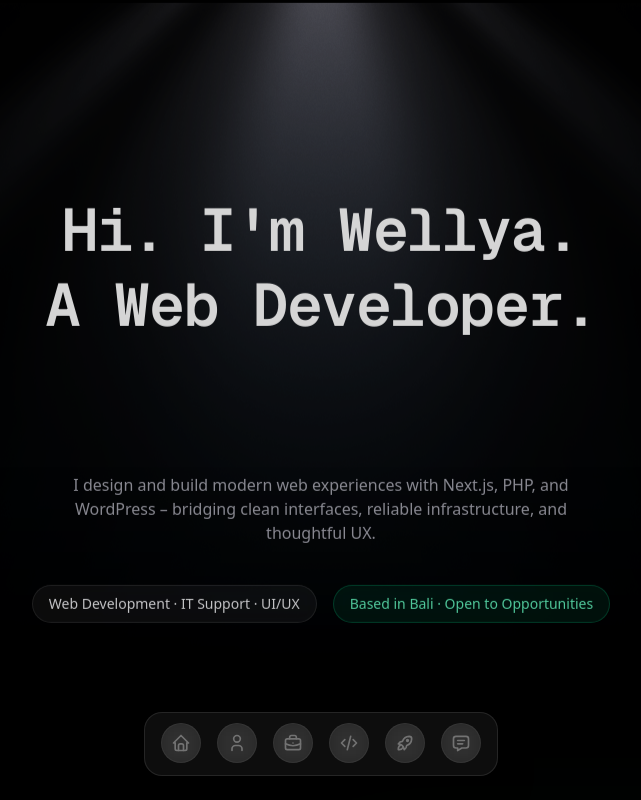
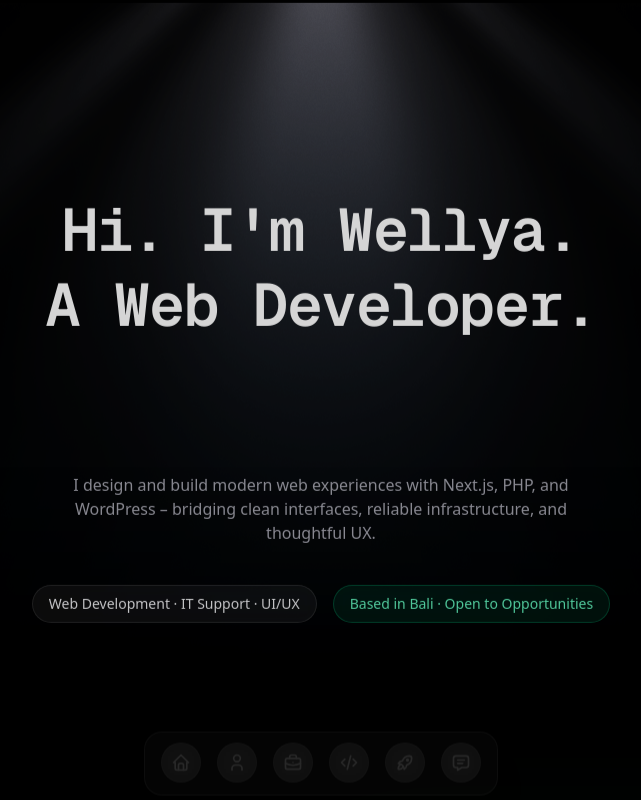
Before and after one commit to WellyaKardika/project-portofolio, a Next.js app: page / in a window 1280 px wide. Shown: the top 800 px of the page, without its empty margins (319-960 px from the left). Built offline with nearby package versions, Linux system fonts and the light colour scheme; a web font is replaced by a local one.

Commit message:
add fade-in on floating-dock

```diff
--- a/src/app/globals.css
+++ b/src/app/globals.css
@@ -117,10 +117,12 @@
   * {
     @apply border-border outline-ring/50;
   }
+
   body {
     @apply bg-background text-foreground;
   }
 }
+
 html {
   scroll-behavior: smooth;
 }
@@ -131,6 +133,7 @@
     opacity: 0;
     transform: translateY(20px);
   }
+
   to {
     opacity: 1;
     transform: translateY(0);
@@ -140,3 +143,21 @@
 .animate-fade-in {
   animation: fadeIn 1s ease-out forwards;
 }
+
+/* Delayed fade-in animation for floating dock */
+@keyframes fadeInUp {
+  from {
+    opacity: 0;
+    transform: translateY(30px);
+  }
+
+  to {
+    opacity: 1;
+    transform: translateY(0);
+  }
+}
+
+.animate-fade-in-delayed {
+  opacity: 0;
+  animation: fadeInUp 0.8s ease-out 0.5s forwards;
+}
--- a/src/app/page.tsx
+++ b/src/app/page.tsx
@@ -646,7 +646,7 @@
           </section>
 
           {/* FLOATING DOCK INTEGRATION */}
-          <div className="fixed bottom-6 left-0 right-0 z-[100] flex justify-center pointer-events-none px-4">
+          <div className="fixed bottom-6 left-0 right-0 z-[100] flex justify-center pointer-events-none px-4 animate-fade-in-delayed">
             <div className="pointer-events-auto">
               <FloatingDock items={navItems} />
             </div>
```
